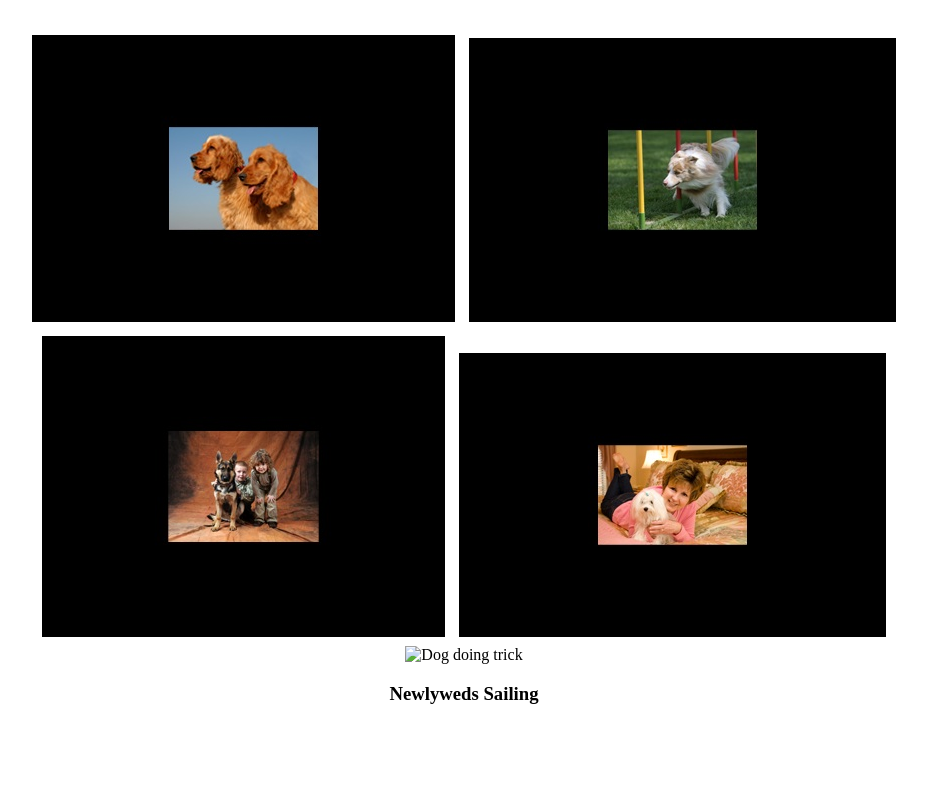
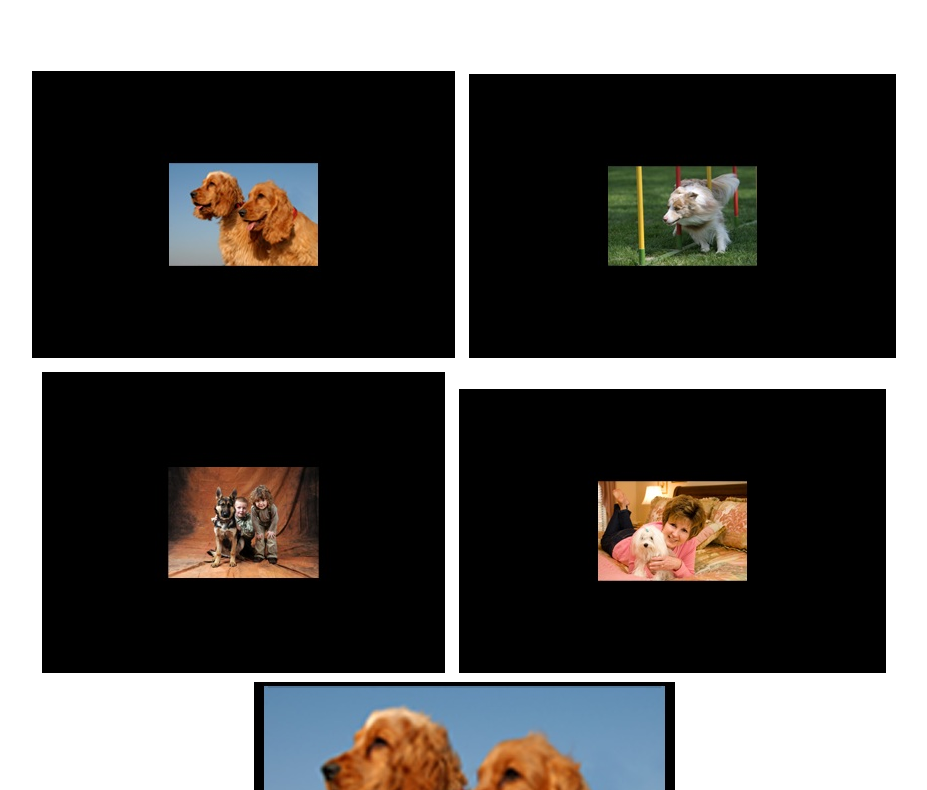
Before and after one commit to ostanley96/INFO2420-Spring2026, a plain HTML site: page Project6/graphics.htm in a window 1280 px wide. Shown: the part 96-886 px from the top of the page, without its empty margins (176-1103 px from the left). Drawn offline with Linux system fonts and the light colour scheme; files whose address does not match are found by name.

Commit message:
Update graphics.htm

```diff
--- a/Project6/graphics.htm
+++ b/Project6/graphics.htm
@@ -104,7 +104,7 @@
 	<a href="" onMouseOver="document.PrintButton.src=PrintButton2.src;"
 	onMouseOut="document.PrintButton.src=PrintButton1.src;">
 
-	<img src="images/print5.gif" width="250" height="50"
+	<img src="images/print2.png" width="250" height="50"
 	name="PrintButton" alt="PrintButton" style="border:none;"/>
 
 	</a>
@@ -137,8 +137,8 @@
 
 	<div id="image">
 
-		<img id="theImage" src="Images/FullSize/Image1Lg.jpg" alt="Dog doing trick" />
-		<h3 id="bottomText">Newlyweds Sailing</h3>
+		<img id="theImage" src="images/image1lg.jpg" alt="Dog doing trick" />
+		<h3 id="bottomText">Dog donig trick</h3>
 	</div>
 
 <img src="images/2colback.jpg">
```
